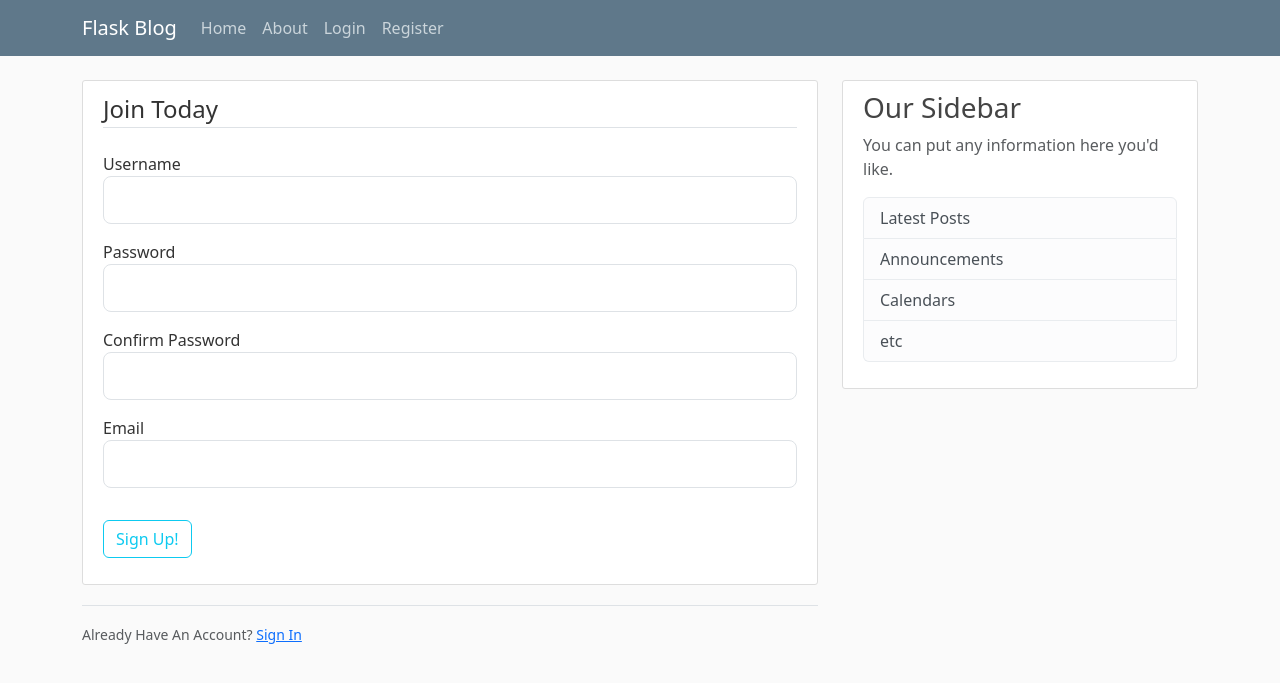
After one commit to coderwoder/Flask-Blog-back-, a Flask app: page /register in a window 1280 px wide. The commit adds this page. Shown: the top 683 px of the page. Run offline with Flask 3, Linux system fonts and the light colour scheme.

Commit message:
Login and register pages with validation & error handling

```diff
--- a/flask_learning/flaskblog.py
+++ b/flask_learning/flaskblog.py
@@ -1,5 +1,7 @@
-from flask import Flask,render_template,url_for
+from flask import Flask,render_template,url_for,flash,redirect
+from forms import RegistrationForm, LoginForm
 app = Flask(__name__)
+app.config['SECRET_KEY'] = '4d92f5816bda1d4bafa57beb34036069'
 
 posts = [
     {
@@ -20,6 +22,20 @@ posts = [
 @app.route("/home")
 def home():
     return render_template('home.html',posts=posts,title='Home')
+
 @app.route("/about")
 def about():
     return render_template('about.html',title='About')
+
+@app.route("/login")
+def login():
+    form =LoginForm()
+    return render_template('login.html',title='Login',form=form)
+
+@app.route("/register",methods=['GET','POST'])
+def register():
+    form=RegistrationForm()
+    if form.validate_on_submit():
+        flash(f'Account Created For {form.username.data}! ',category='success')
+        return redirect(url_for('home'))
+    return render_template('register.html',title='Register',form=form)
--- /dev/null
+++ b/flask_learning/forms.py
@@ -0,0 +1,22 @@
+from flask_wtf import FlaskForm
+from wtforms import BooleanField, StringField, PasswordField, SubmitField
+from wtforms.validators import DataRequired, Length, Email, EqualTo
+
+class RegistrationForm(FlaskForm):
+    username = StringField('Username',
+                         validators=[DataRequired(), Length(min=2, max=20)])
+    email = StringField('Email',
+                      validators=[DataRequired(), Email()])
+    password = PasswordField('Password',
+                             validators=[DataRequired(), Length(min=5, max=13)])
+    confirm_password = PasswordField('Confirm Password',
+                             validators=[DataRequired(), EqualTo('password')])
+    submit = SubmitField('Sign Up!')
+
+class LoginForm(FlaskForm):
+    email = StringField('Email',
+                      validators=[DataRequired(), Email()])
+    password = PasswordField('Password',
+                             validators=[DataRequired()])
+    remember=BooleanField('Remember Me')
+    submit = SubmitField('Sign In!')
--- a/flask_learning/templates/layout.html
+++ b/flask_learning/templates/layout.html
@@ -37,6 +37,15 @@
       <main role="main" class="container">
         <div class="row">
           <div class="col-md-8">
+            {% with messages = get_flashed_messages(with_categories=true) %}
+              {% if messages %}
+                {% for category,message in messages %}
+                  <div class="alert alert-{{ category }}">
+                    {{ message }}
+                  </div>
+                {% endfor%}
+              {% endif %}
+            {% endwith %}
             {% block content %}{% endblock %}
           </div>
           <div class="col-md-4">
--- /dev/null
+++ b/flask_learning/templates/register.html
@@ -0,0 +1,77 @@
+{% extends "layout.html" %}
+{% block content %}
+    <div class="content-section">
+        <form action="" method="POST">
+            {{ form.hidden_tag() }}
+            <fieldset class="form-group">
+                <legend class="border-bottom mb-4">Join Today</legend>
+
+                <div class="form-group mb-3">
+                    {{ form.username.label(class="form-control-label") }}
+
+                    {% if form.username.errors %}
+                        {{ form.username(class="form-control form-control-lg is-invalid ")}}
+                        <div class="invalid-feedback">
+                            {% for error in form.username.errors %}
+                                <span>{{error}}</span>
+                            {% endfor %}
+                        </div>
+                    {% else %}
+                        {{ form.username(class="form-control form-control-lg") }}
+                    {% endif %}
+
+                </div>
+
+                <div class="form-group mb-3">
+                    {{ form.password.label(class="form-control-label") }}
+                    {% if form.password.errors %}
+                    {{ form.password(class="form-control form-control-lg is-invalid ")}}
+                        <div class="invalid-feedback">
+                            {% for error in form.password.errors %}
+                                <span>{{error}}</span>
+                            {% endfor %}
+                        </div>
+                    {% else %}
+                        {{ form.password(class="form-control form-control-lg") }}
+                    {% endif %}
+                </div>
+
+                <div class="form-group mb-3">
+                    {{ form.confirm_password.label(class="form-control-label") }}
+                    {% if form.confirm_password.errors %}
+                        {{ form.confirm_password(class="form-control form-control-lg is-invalid ")}}
+                        <div class="invalid-feedback">
+                            {% for error in form.confirm_password.errors %}
+                                <span>{{error}}</span>
+                            {% endfor %}
+                        </div>
+                    {% else %}
+                        {{ form.confirm_password(class="form-control form-control-lg") }}
+                    {% endif %}
+                </div>
+
+                <div class="form-group mb-3">
+                    {{ form.email.label(class="form-control-label") }}
+                    {% if form.email.errors %}
+                        {{ form.email(class="form-control form-control-lg is-invalid ")}}
+                        <div class="invalid-feedback">
+                            {% for error in form.email.errors %}
+                                <span>{{error}}</span>
+                            {% endfor %}
+                        </div>
+                    {% else %}
+                        {{ form.email(class="form-control form-control-lg") }}
+                    {% endif %}
+                </div>
+            </fieldset>
+            <div class="form-group mt-3 mb-3 ">
+                {{ form.submit(class="btn btn-outline-info") }}
+            </div>
+        </form>
+    </div>
+    <div class="border-top pt-3">
+        <small class="text-muted">
+            Already Have An Account? <a href="{{ url_for('login') }}" class="ml-2">Sign In</a>
+        </small>
+    </div>
+{% endblock content %}
```
Also changed, not shown: flask_learning/templates/login.html (added, +52 -0 lines).
